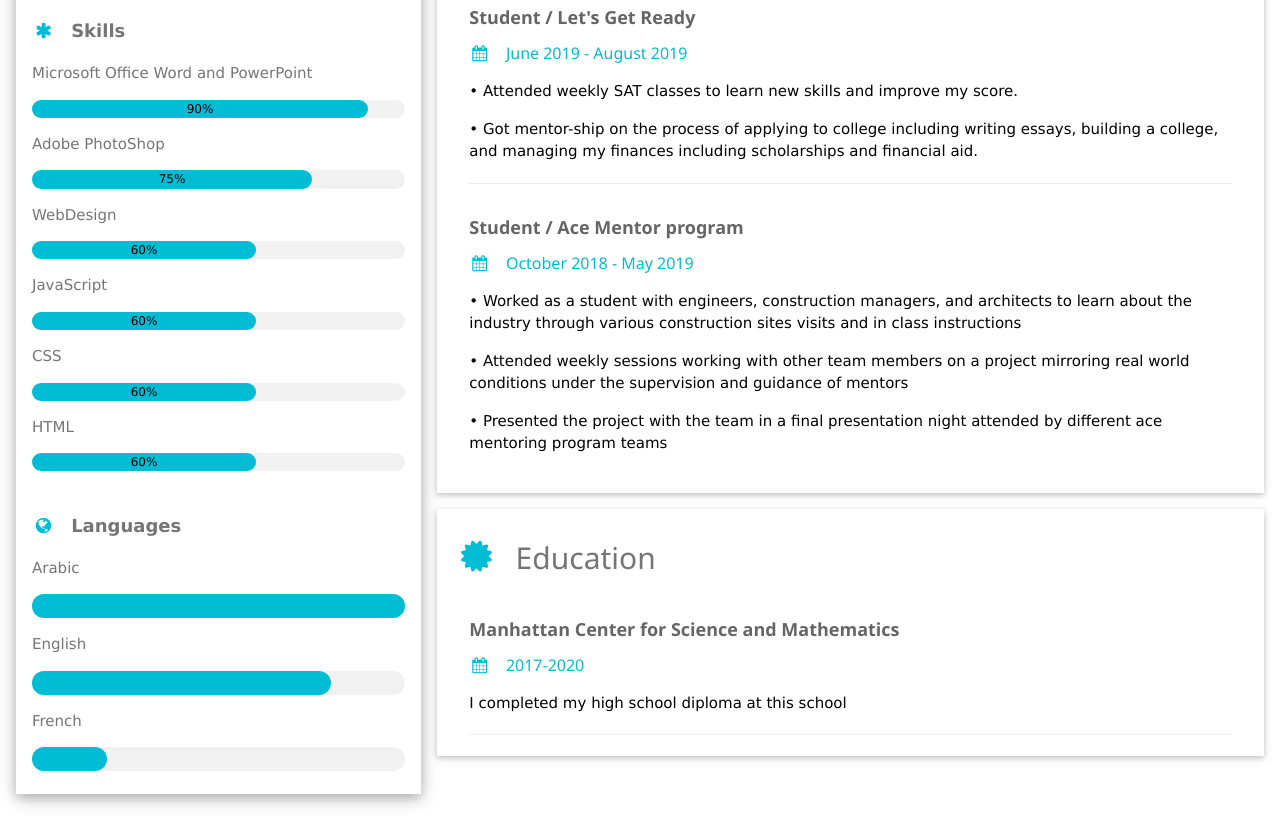
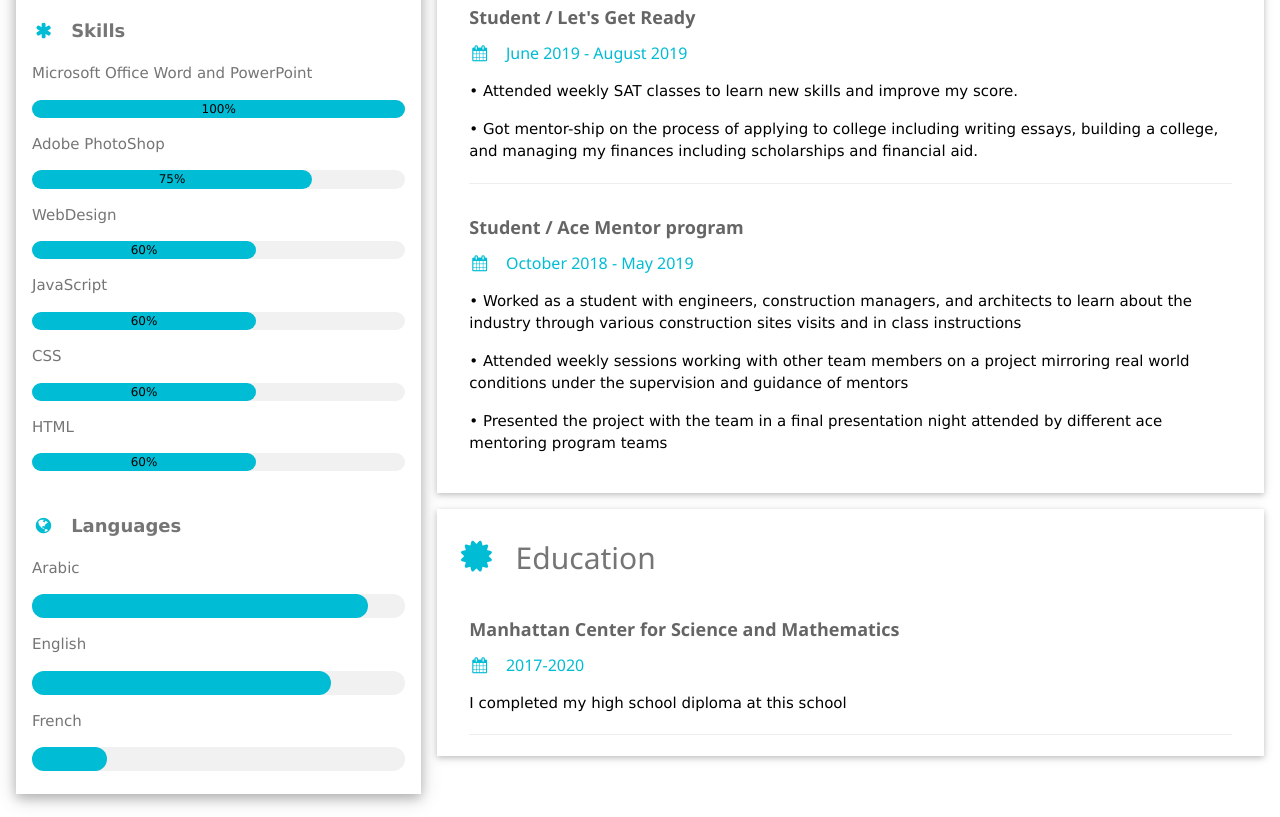
Before and after one commit to OmarASC6/personal-website, a plain HTML site: page html/resume.html in a window 1280 px wide. Shown: the part 494-1311 px from the top of the page. Drawn offline with nearby package versions, Linux system fonts and the light colour scheme.

Commit message:
my commit

```diff
--- a/html/resume.html
+++ b/html/resume.html
@@ -4,7 +4,8 @@
 <meta charset="UTF-8">
 <meta name="viewport" content="width=device-width, initial-scale=1">
 
-<link rel="stylesheet" href="style\resume.css">
+<!-- <link rel="stylesheet" href="style\resume.css"> -->
+<link rel="stylesheet" type="text/css" href="style\resume.css" />
 
 
 <link rel="stylesheet" href="https://www.w3schools.com/w3css/4/w3.css">
@@ -20,7 +21,7 @@
 
 
 
-<body class="w3-white">
+<body>
 
 <!-- Page Container -->
 <div class="w3-content w3-margin-top" style="max-width:1400px;">
@@ -49,7 +50,7 @@
 
           <p>Microsoft Office Word and PowerPoint</p>
           <div class="w3-light-grey w3-round-xlarge w3-small">
-            <div class="w3-container w3-center w3-round-xlarge w3-cyan" style="width:90%">90%</div>
+            <div class="w3-container w3-center w3-round-xlarge w3-cyan" style="width:100%">100%</div>
           </div>
 
           <p>Adobe PhotoShop</p>
@@ -84,7 +85,7 @@
           <p class="w3-large w3-text-theme"><b><i class="fa fa-globe fa-fw w3-margin-right w3-text-cyan"></i>Languages</b></p>
           <p>Arabic</p>
           <div class="w3-light-grey w3-round-xlarge">
-            <div class="w3-round-xlarge w3-cyan" style="height:24px;width:100%"></div>
+            <div class="w3-round-xlarge w3-cyan" style="height:24px;width:90%"></div>
           </div>
           <p>English</p>
           <div class="w3-light-grey w3-round-xlarge">
--- a/style/resume.css
+++ /dev/null
@@ -1,3 +0,0 @@
-html,body,h1,h2,h3,h4,h5,h6 {font-family: 'Assistant', sans-serif;
-  color: aliceblue;
-}
```
